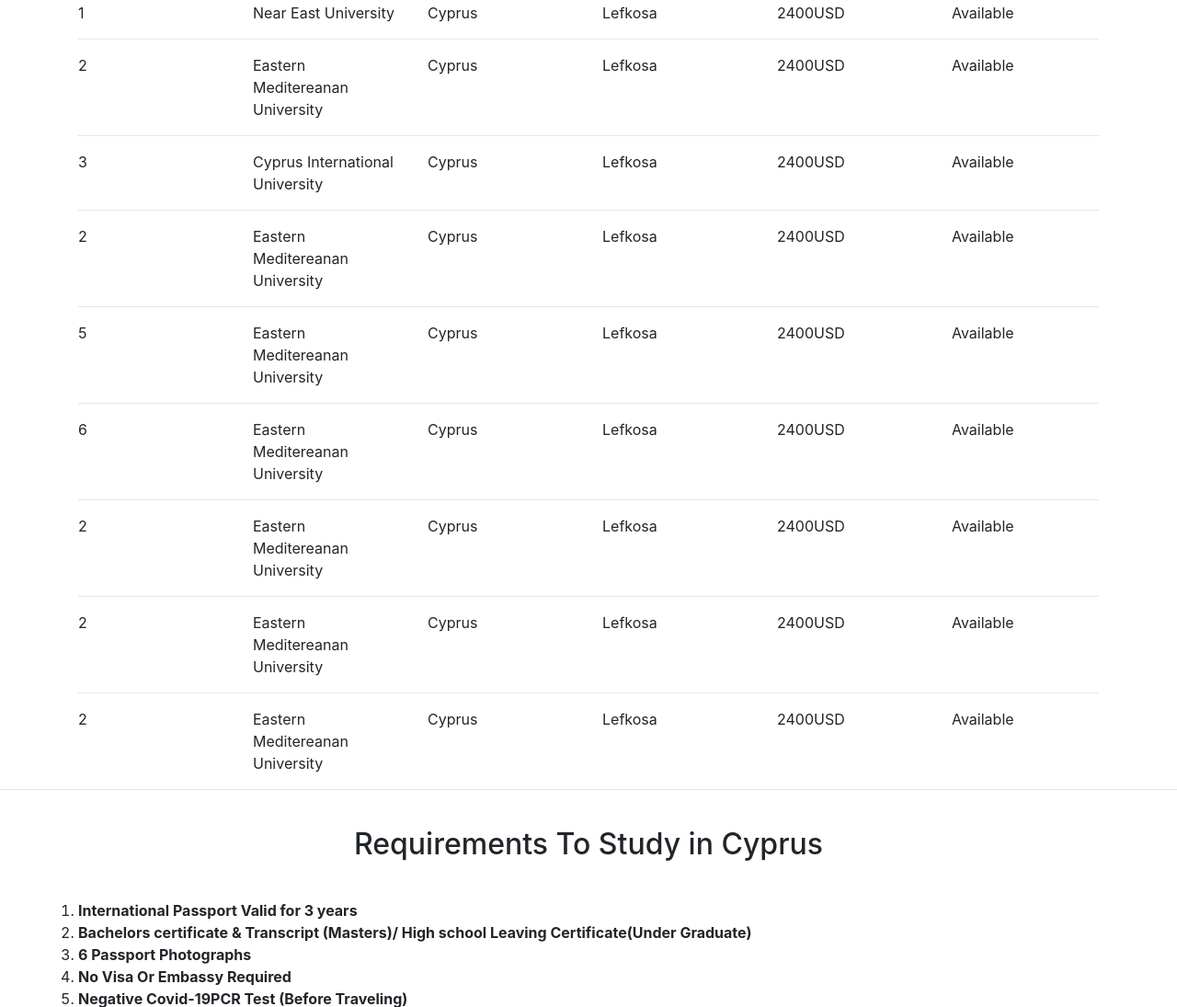
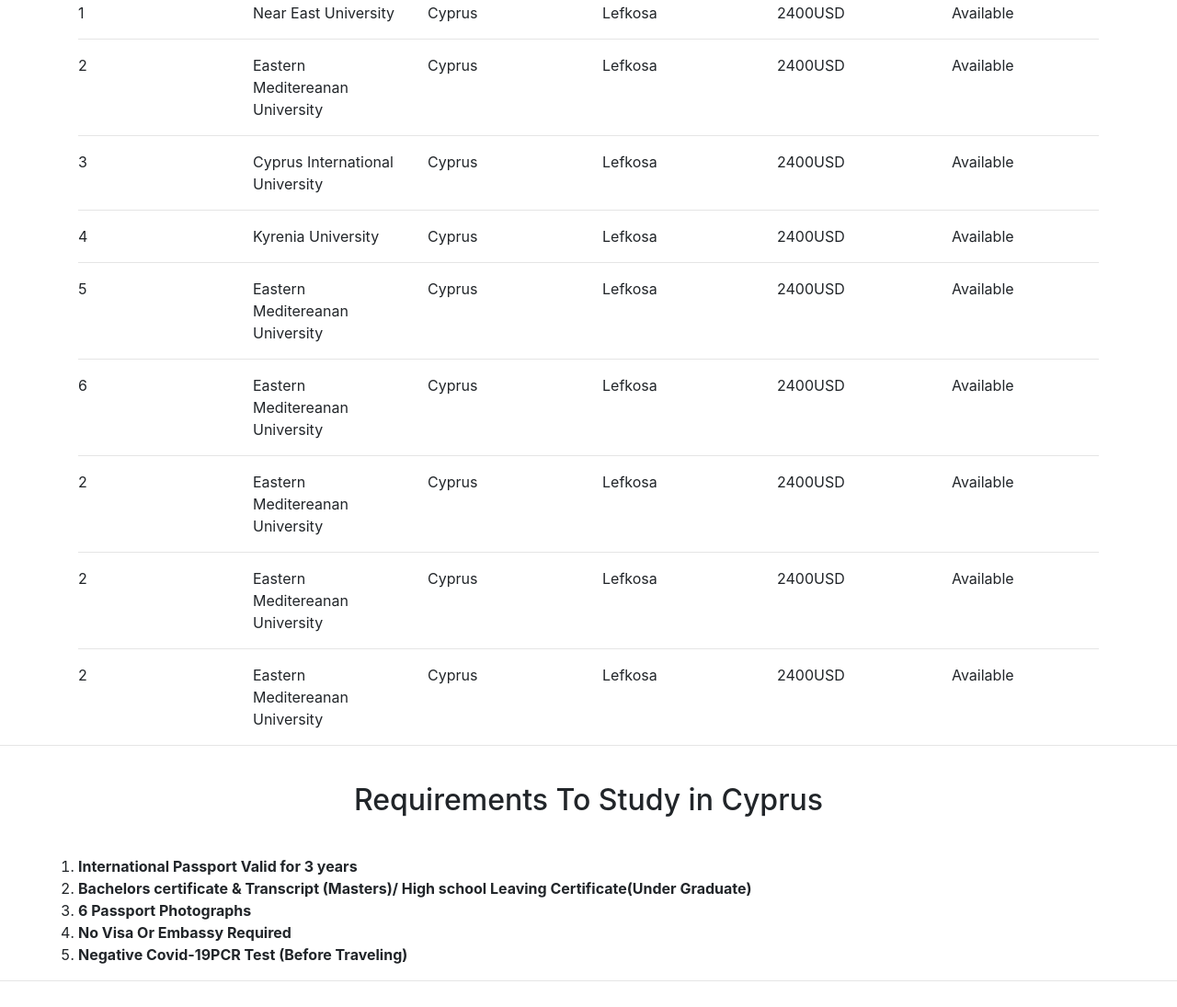
Before and after one commit to De-Code-Slayer/my-Portfolio, a Flask app: page /university in a window 1280 px wide. Shown: the part 563-1658 px from the top of the page at 92% size. Run offline with Flask 2, Linux system fonts and the light colour scheme; some libraries are stand-ins or nearby versions.

Commit message:
Whats app page

```diff
--- a/TCP/The-cyprus-project-master/webapp/templates/university.html
+++ b/TCP/The-cyprus-project-master/webapp/templates/university.html
@@ -100,10 +100,10 @@
         <hr>
         <div class="row justify-content-md-center">
             <div class="col">
-                2
+                4
             </div>
             <div class="col">
-                Eastern Meditereanan University
+               Kyrenia University
             </div>
             <div class="col">
                 Cyprus
--- a/TCP/The-cyprus-project-master/webapp/views.py
+++ b/TCP/The-cyprus-project-master/webapp/views.py
@@ -50,7 +50,8 @@ def whatsapp():
         print(category)
         if category:
             whatsapp = category
-            return render_template("whatsapp.html", whatsapp, user=current_user,  id="!!")
+            return render_template("whatsapp.html", whatsapp=whatsapp, user=current_user,  id="!!")
+
     # Queries to database to get All the whatsapp links
     whatsapp_groups = db.session.query(Whatsapp).all()
     return render_template("whatsapp.html", whatsapp=whatsapp_groups, user=current_user,  id="!!")
```
